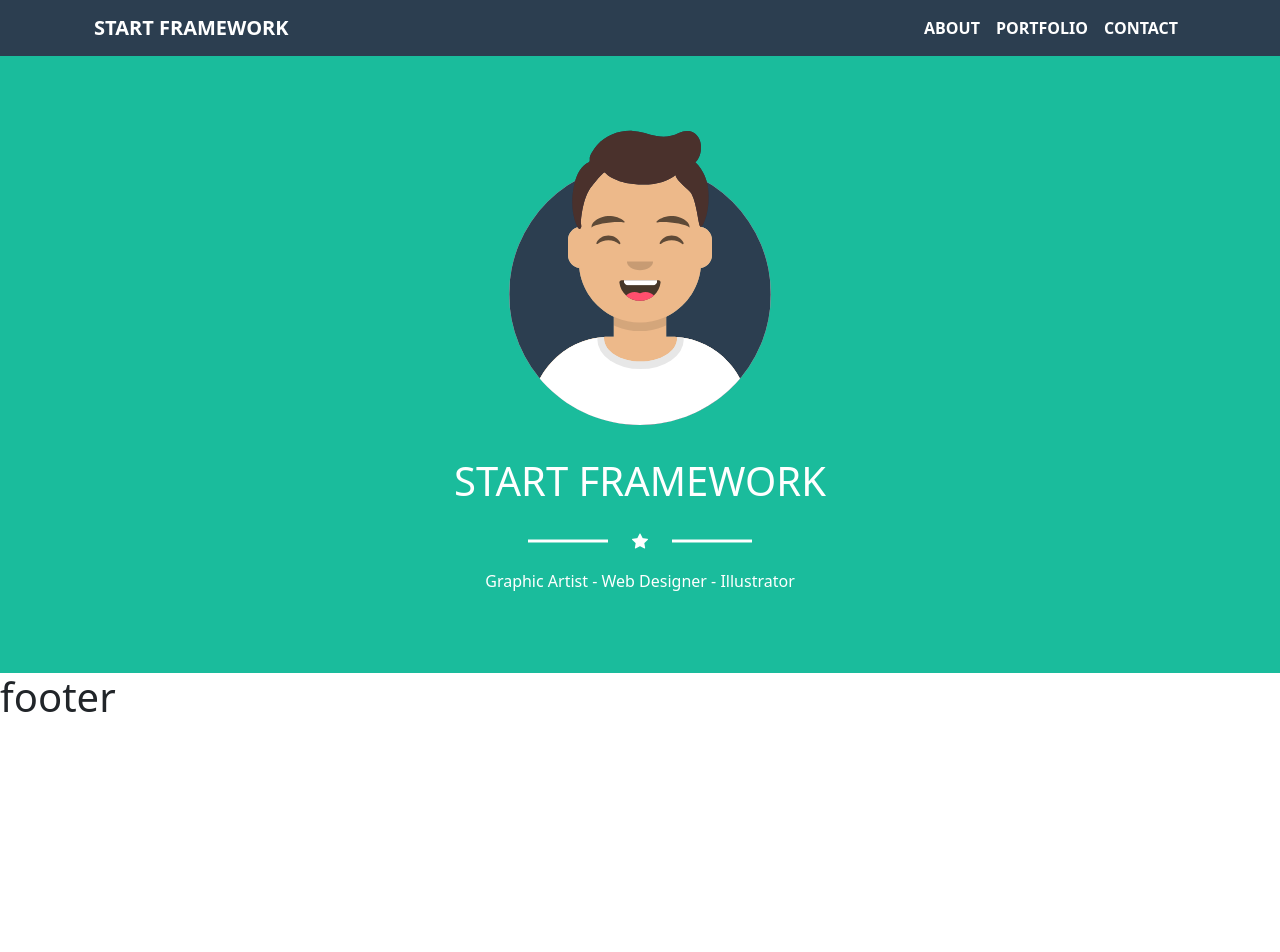
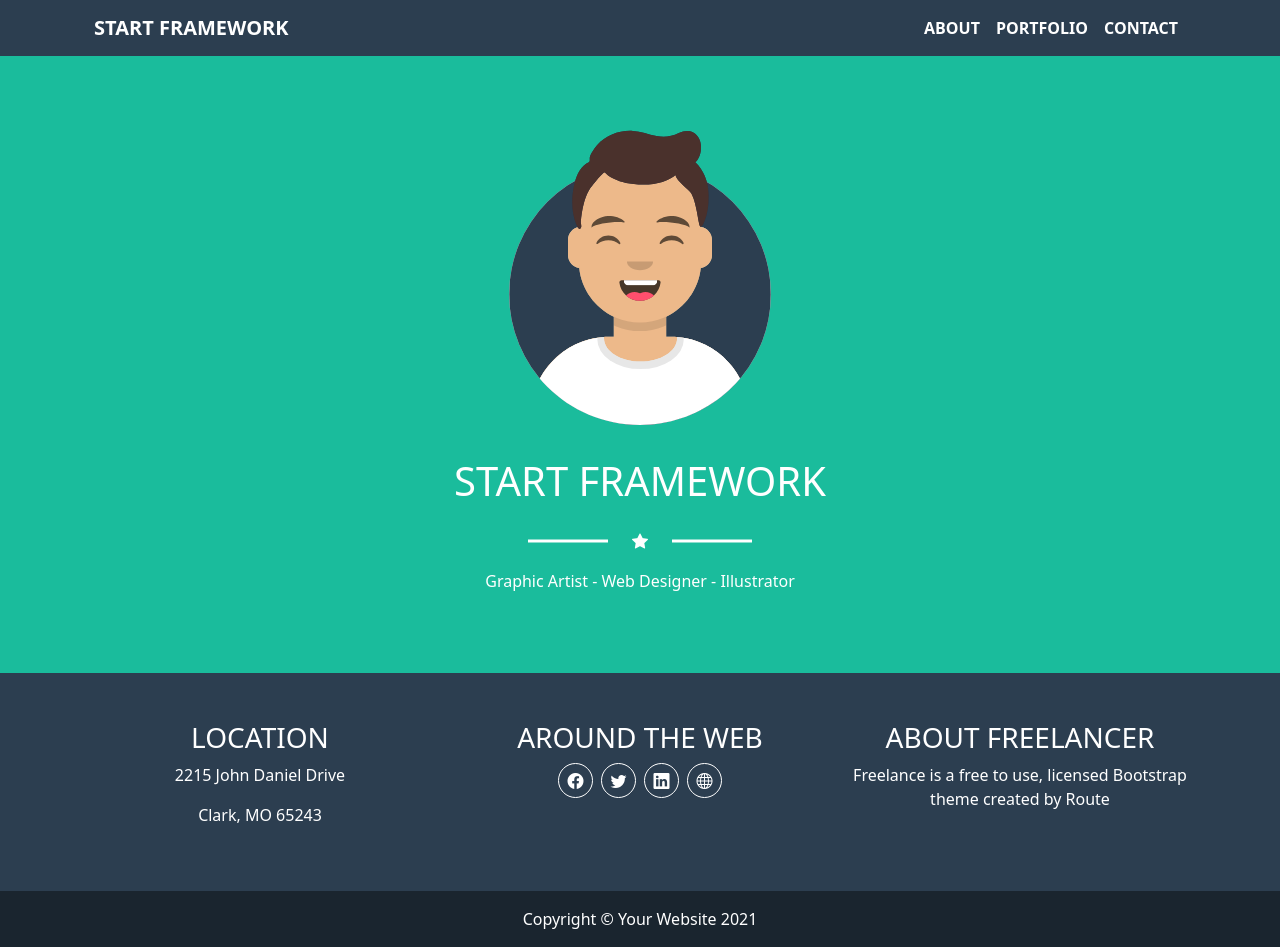
Before and after one commit to Eslam-Mohamed-G/Vite-React_Route, a React (Vite) app: page / in a window 1280 px wide. Shown: the top 952 px of the page. Before the commit the page ends 800 px from the top, so only its background shows below. Built offline with nearby package versions, Linux system fonts and the light colour scheme.

Commit message:
Footer style

```diff
--- a/src/Components/6_footer/Footer.jsx
+++ b/src/Components/6_footer/Footer.jsx
@@ -1,11 +1,43 @@
-import React from 'react'
+import React from 'react';
+import "./style.css";
+import "bootstrap/dist/css/bootstrap.min.css";
 
 function Footer() {
-  return (
-    <>
-      <h1>footer</h1>
-    </>
-  )
+    return (
+        <div className='footer'>
+            <div className="container">
+                <div className="row py-5">
+                    <div className="col-md-4">
+                        <div className="content text-center">
+                            <h3>LOCATION</h3>
+                            <p>2215 John Daniel Drive</p>
+                            <p>Clark, MO 65243</p>
+                        </div>
+                    </div>
+
+                    <div className="col-md-4">
+                        <div className="content text-center">
+                            <h3>AROUND THE WEB</h3>
+                            <div className='d-flex flex-row align-content-center justify-content-center gap-2'>
+                            <span className='align-content-center'><i class="bi bi-facebook" /></span>
+                            <span className='align-content-center'><i class="bi bi-twitter" /></span>
+                            <span className='align-content-center'><i class="bi bi-linkedin" /></span>
+                            <span className='align-content-center'><i class="bi bi-globe" /></span>
+                            </div>
+                        </div>
+                    </div>
+
+                    <div className="col-md-4">
+                        <div className="content text-center">
+                            <h3>ABOUT FREELANCER</h3>
+                            <p>Freelance is a free to use, licensed Bootstrap theme created by Route</p>
+                        </div>
+                    </div>
+                </div>
+            </div>
+            <div className='copyright'><p className='text-center py-3'>Copyright © Your Website 2021</p></div>
+        </div>
+    )
 }
 
 export default Footer
--- /dev/null
+++ b/src/Components/6_footer/style.css
@@ -0,0 +1,21 @@
+:root {
+    --main-color: rgb(26, 188, 156);
+    --second-color: rgb(44, 62, 80);
+    --text-color: rgb(255, 255, 255);
+}
+.footer{
+    background-color: var(--second-color);
+    color: var(--text-color);
+}
+
+.footer span{
+    width: 35px;
+    height: 35px;
+    border: 1px solid var(--text-color);
+    border-radius: 50%;
+    cursor: pointer;
+}
+
+.copyright{
+    background-color: rgb(26, 37, 47);
+}
```
